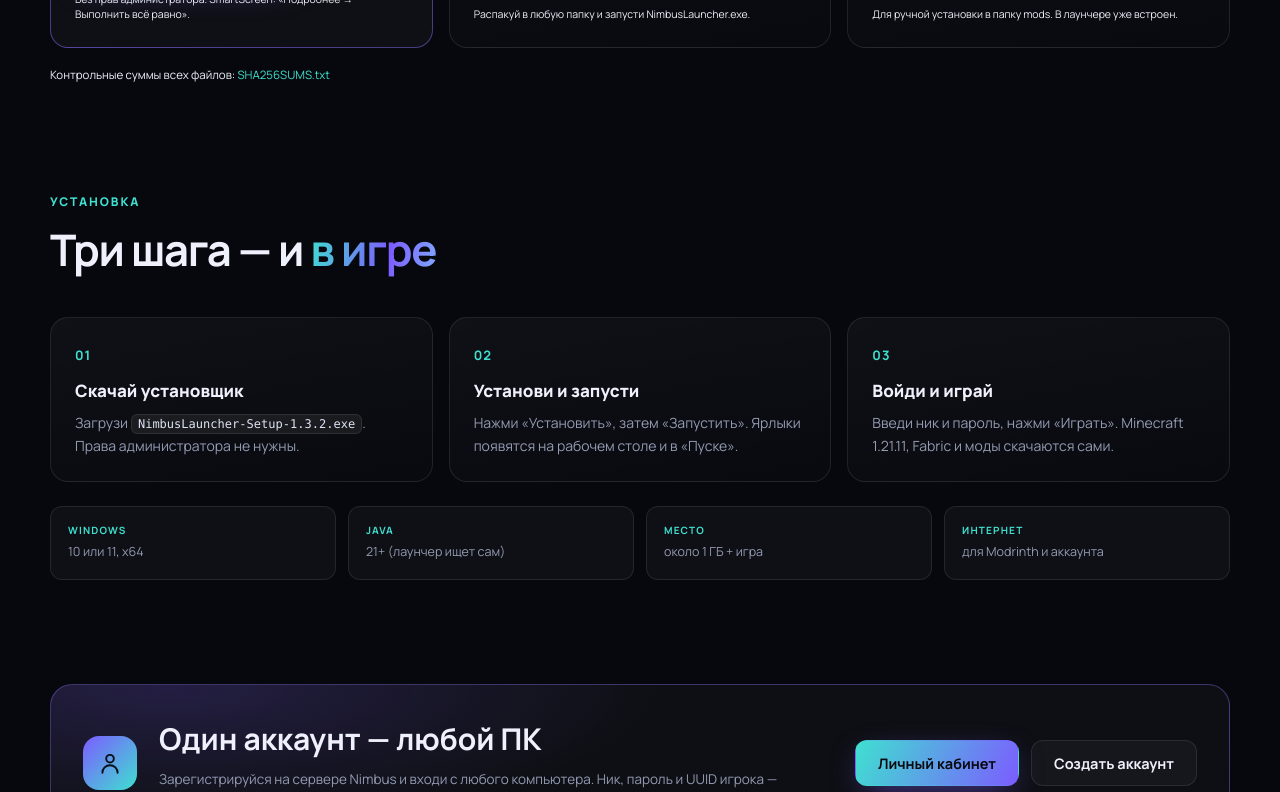
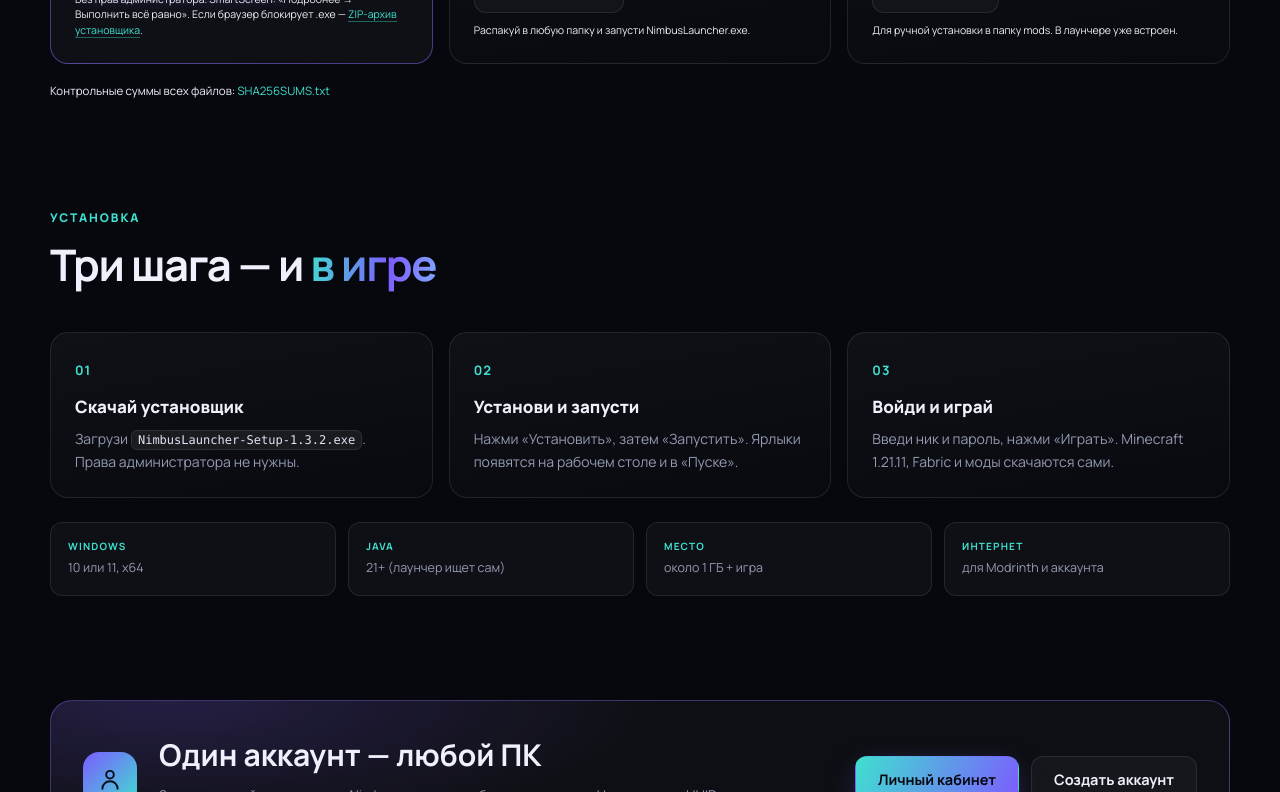
Before and after one commit to davidovairinamatt-lgtm/nimbus-site, a plain HTML site: page index.html in a window 1280 px wide. Shown: the part 4463-5255 px from the top of the page. Drawn offline with Linux system fonts and the light colour scheme; a web font is replaced by a local one.

Commit message:
Link installer ZIP fallback

```diff
--- a/index.html
+++ b/index.html
@@ -281,7 +281,7 @@
             Скачать установщик
           </a>
         </div>
-        <small>Без прав администратора. SmartScreen: «Подробнее → Выполнить всё равно».</small>
+        <small>Без прав администратора. SmartScreen: «Подробнее → Выполнить всё равно». Если браузер блокирует .exe — <a href="https://github.com/davidovairinamatt-lgtm/nimbus-site/releases/download/v1.3.2/NimbusLauncher-Setup-1.3.2.zip">ZIP-архив установщика</a>.</small>
       </article>
 
       <article class="download-card reveal">
--- a/style.css
+++ b/style.css
@@ -1405,3 +1405,4 @@ body { overflow-x: clip; }
   .footer-inner { padding: 24px 0; gap: 12px; }
   .footer-links { margin-left: 0; gap: 12px 16px; }
 }
+.download-grid small a { color: var(--a2); border-bottom: 1px solid color-mix(in srgb, var(--a2) 40%, transparent); }
```
